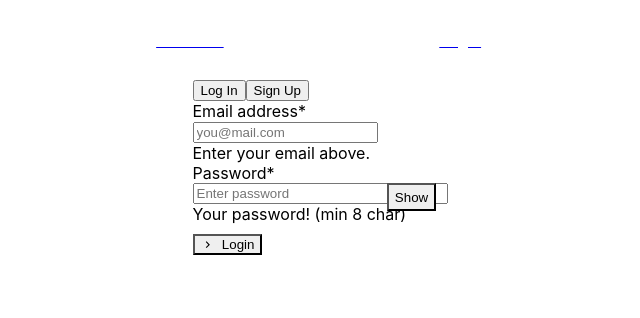
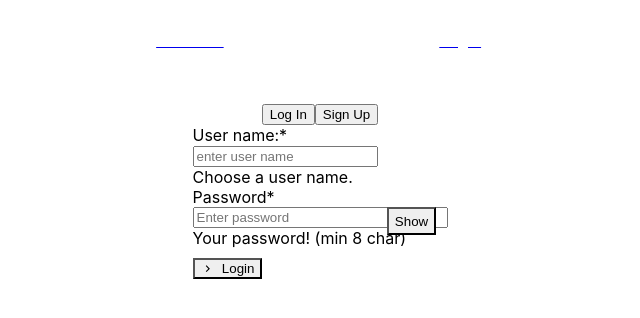
Before and after one commit to Sashakil12/__product_client, a React (Create React App) app: page /auth in a window 1280 px wide. Shown: the top 318 px of the page, without its empty margins (320-960 px from the left). Built offline with nearby package versions, Linux system fonts and the light colour scheme; the HTML template or start-up script is replaced by a standard one.

Commit message:
added validation to auth forms

```diff
--- a/src/components/LogIn/LogIn.component.js
+++ b/src/components/LogIn/LogIn.component.js
@@ -1,6 +1,4 @@
-
-
-import React,{ useEffect, useState } from "react";
+import React, { useEffect, useState } from "react";
 import {
   FormControl,
   FormLabel,
@@ -12,7 +10,8 @@ import {
   Divider,
   Button,
   useToast,
-  InputGroup, InputRightElement,
+  InputGroup,
+  InputRightElement,
 } from "@chakra-ui/react";
 
 import { Formik, Form, Field } from "formik";
@@ -20,14 +19,11 @@ import * as Yup from "yup";
 import { ChevronRightIcon } from "@chakra-ui/icons";
 import { useNavigate, Link } from "react-router-dom";
 
-
-
 const LoginSchema = Yup.object().shape({
-  email: Yup.string()
+  userName: Yup.string()
+    .trim()
     .required("Required")
-    .matches(
-      /^(([^<>()\[\]\\.,;:\s@"]+(\.[^<>()\[\]\\.,;:\s@"]+)*)|(".+"))@((\[[0-9]{1,3}\.[0-9]{1,3}\.[0-9]{1,3}\.[0-9]{1,3}])|(([a-zA-Z\-0-9]+\.)+[a-zA-Z]{2,}))$/
-    ),
+    .matches(/^[0-9a-z]+$/, "You can use a-z, A-z, 0-9 only"),
   password: Yup.string()
     .min(8, "Too short!")
     .max(16, "Too long!")
@@ -36,8 +32,8 @@ const LoginSchema = Yup.object().shape({
 
 //component
 function LogIn({ logIn, user }) {
-  const [show, setShow] = useState(false)
-  const handleClick = () => setShow(!show)
+  const [show, setShow] = useState(false);
+  const handleClick = () => setShow(!show);
 
   const toast = useToast();
   const navigate = useNavigate();
@@ -47,8 +43,6 @@ function LogIn({ logIn, user }) {
 
   return (
     <div>
-
-
       <Flex
         justify="start"
         direction="column"
@@ -56,28 +50,28 @@ function LogIn({ logIn, user }) {
         w={{ base: "90%", md: "70%", lg: "60%", xl: "40%" }}
       >
         <Formik
-          initialValues={{ email: "", password: "" }}
+          initialValues={{ userName: "", password: "" }}
           validationSchema={LoginSchema}
           onSubmit={handleSubmit}
         >
           {({ isSubmitting }) => (
             <Form>
-              <Field type="email" name="email">
+              <Field type="text" name="userName">
                 {({ field, form }) => (
                   <FormControl
-                    isInvalid={form.errors.email && form.touched.email}
-                    id="email"
+                    isInvalid={form.errors.userName && form.touched.userName}
+                    id="login-username"
                     isRequired
                   >
-                    <FormLabel htmlFor="email">Email address</FormLabel>
+                    <FormLabel htmlFor="email">User name:</FormLabel>
                     <Input
                       {...field}
-                      id="email"
-                      placeholder="you@mail.com"
-                      type="email"
+                      id="login-username"
+                      placeholder="enter user name"
+                      type="text"
                     />
-                    <FormHelperText>Enter your email above.</FormHelperText>
-                    <FormErrorMessage>Invalid Email!</FormErrorMessage>
+                    <FormHelperText>Choose a user name.</FormHelperText>
+                    <FormErrorMessage>{form.errors.userName}</FormErrorMessage>
                   </FormControl>
                 )}
               </Field>
@@ -86,14 +80,14 @@ function LogIn({ logIn, user }) {
                   return (
                     <FormControl
                       isInvalid={form.errors.password && form.touched.password}
-                      id="password"
+                      id="login-password"
                       isRequired
                     >
                       <FormLabel>Password</FormLabel>
                       <InputGroup size="md">
                         <Input
                           {...field}
-                        id="password"
+                          id="login-password-label"
                           minLength={8}
                           pr="4.5rem"
                           type={show ? "text" : "password"}
@@ -105,7 +99,9 @@ function LogIn({ logIn, user }) {
                           </Button>
                         </InputRightElement>
                       </InputGroup>
-                      <FormHelperText>Your password! (min 8 char)</FormHelperText>
+                      <FormHelperText>
+                        Your password! (min 8 char)
+                      </FormHelperText>
                       <FormErrorMessage>
                         {form.errors.password}
                       </FormErrorMessage>
@@ -125,7 +121,6 @@ function LogIn({ logIn, user }) {
             </Form>
           )}
         </Formik>
-
       </Flex>
     </div>
   );
--- a/src/components/Register/Register.component.js
+++ b/src/components/Register/Register.component.js
@@ -15,20 +15,18 @@ import {
   InputGroup,
   InputRightElement,
   InputGroupProps,
-  InputLeftAddon
+  InputLeftAddon,
 } from "@chakra-ui/react";
 import { Formik, Form, Field, ErrorMessage } from "formik";
 import * as Yup from "yup";
 import { ChevronRightIcon } from "@chakra-ui/icons";
-import { useNavigate } from 'react-router-dom';
+import { useNavigate } from "react-router-dom";
 
 const signUpSchema = Yup.object().shape({
-  email: Yup.string()
-    .required("Required")
-    .matches(
-      /^(([^<>()\[\]\\.,;:\s@"]+(\.[^<>()\[\]\\.,;:\s@"]+)*)|(".+"))@((\[[0-9]{1,3}\.[0-9]{1,3}\.[0-9]{1,3}\.[0-9]{1,3}])|(([a-zA-Z\-0-9]+\.)+[a-zA-Z]{2,}))$/
-    ),
+  userName: Yup.string().required("Required").trim()
+  .matches(/^[0-9a-z]+$/, "You can use a-z, A-z, 0-9 only"),
   password: Yup.string()
+    .trim()
     .min(8, "Too short!")
     .max(16, "Too long!")
     .required("Required"),
@@ -39,12 +37,6 @@ const signUpSchema = Yup.object().shape({
       return this.parent.password === value;
     }
   ),
-  phone: Yup.string()
-    .min(11, "Enter a (minimum) 11 digit BD phone number")
-    .max(11, "More than 11 digits!")
-    .required("You must enter a phone number!"),
-  name: Yup.string().min(3, "Too short!").max(75, "Too long!").required(),
-  subscribed: Yup.boolean().oneOf([true, false]),
 });
 
 //Component
@@ -56,43 +48,41 @@ function SignUp({ signUp, user }) {
   const navigate = useNavigate();
 
   const handleSubmit = (val, act) => {
-    console.log("handle submit clicked")
+    console.log("handle submit clicked");
     // signUp(val, toast, act.setSubmitting, router, setCookie);
   };
 
   return (
     <div>
-
       <Flex
         justify="start"
         direction="column"
         mx="auto"
         w={{ base: "90%", md: "70%", lg: "60%", xl: "40%" }}
       >
-
         <Formik
-          initialValues={{ email: "", password: "" }}
+          initialValues={{ userName: "", password: "", confirmPassword: "" }}
           validationSchema={signUpSchema}
           onSubmit={handleSubmit}
         >
           {({ isSubmitting }) => (
             <Form>
-              <Field type="email" name="email">
+               <Field type="text" name="userName">
                 {({ field, form }) => (
                   <FormControl
-                    isInvalid={form.errors.email && form.touched.email}
-                    id="email"
+                    isInvalid={form.errors.userName && form.touched.userName}
+                    id="signup-username"
                     isRequired
                   >
-                    <FormLabel htmlFor="email">Email address</FormLabel>
+                    <FormLabel htmlFor="email">User name:</FormLabel>
                     <Input
                       {...field}
-                      id="email"
-                      placeholder="you@mail.com"
-                      type="email"
+                      id="signup-username"
+                      placeholder="enter user name"
+                      type="text"
                     />
-                    <FormHelperText>Enter your email above.</FormHelperText>
-                    <FormErrorMessage>Invalid Email!</FormErrorMessage>
+                    <FormHelperText>Choose a user name.</FormHelperText>
+                    <FormErrorMessage>{form.errors.userName}</FormErrorMessage>
                   </FormControl>
                 )}
               </Field>
@@ -105,6 +95,13 @@ function SignUp({ signUp, user }) {
                       isRequired
                     >
                       <FormLabel>Password</FormLabel>
+                      {/* <Input
+                                                {...field}
+                                                type="password"
+                                                id="password"
+                                                minLength={8}
+                                                placeholder="enter your password"
+                                            /> */}
                       <InputGroup size="md">
                         <Input
                           {...field}
@@ -120,9 +117,53 @@ function SignUp({ signUp, user }) {
                           </Button>
                         </InputRightElement>
                       </InputGroup>
-                      <FormHelperText>Your password! (min 8 char)</FormHelperText>
+                      <FormHelperText>
+                        Your password! (min 8 char)
+                      </FormHelperText>
                       <FormErrorMessage>
                         {form.errors.password}
+                      </FormErrorMessage>
+                    </FormControl>
+                  );
+                }}
+              </Field>
+              <Field type="password" name="confirmPassword">
+                {({ field, form }) => {
+                  return (
+                    <FormControl
+                      isInvalid={
+                        form.errors.confirmPassword &&
+                        form.touched.confirmPassword
+                      }
+                      id="confirmPassword"
+                      isRequired
+                    >
+                      <FormLabel>Retype Password</FormLabel>
+                      {/* <Input
+                                                {...field}
+                                                type="password"
+                                                id="confirmPassword"
+                                                minLength={8}
+                                                placeholder="Retype your password"
+                                            /> */}
+                      <InputGroup size="md">
+                        <Input
+                          {...field}
+                          id="confirmPassword"
+                          minLength={8}
+                          pr="4.5rem"
+                          type={show ? "text" : "password"}
+                          placeholder="Confirm password"
+                        />
+                        <InputRightElement width="4.5rem">
+                          <Button h="1.75rem" size="sm" onClick={handleClick}>
+                            {show ? "Hide" : "Show"}
+                          </Button>
+                        </InputRightElement>
+                      </InputGroup>
+                      <FormHelperText>Retype Your password!</FormHelperText>
+                      <FormErrorMessage>
+                        {form.errors.confirmPassword}
                       </FormErrorMessage>
                     </FormControl>
                   );
@@ -145,4 +186,4 @@ function SignUp({ signUp, user }) {
   );
 }
 
-export default SignUp
+export default SignUp;
--- a/src/pages/Auth/Auth.page.js
+++ b/src/pages/Auth/Auth.page.js
@@ -12,9 +12,9 @@ import SignUp from "./../../components/Register/Register.component";
 
 function Auth() {
   return (
-    <Center minW="80vw">
+    <Center mt="3vh" minW="80vw">
       <Tabs>
-        <TabList>
+        <TabList justifyContent={"center"}>
           <Tab>Log In</Tab>
           <Tab>Sign Up</Tab>
         </TabList>
```
Lines whose indentation alone changed are shown as unchanged.
